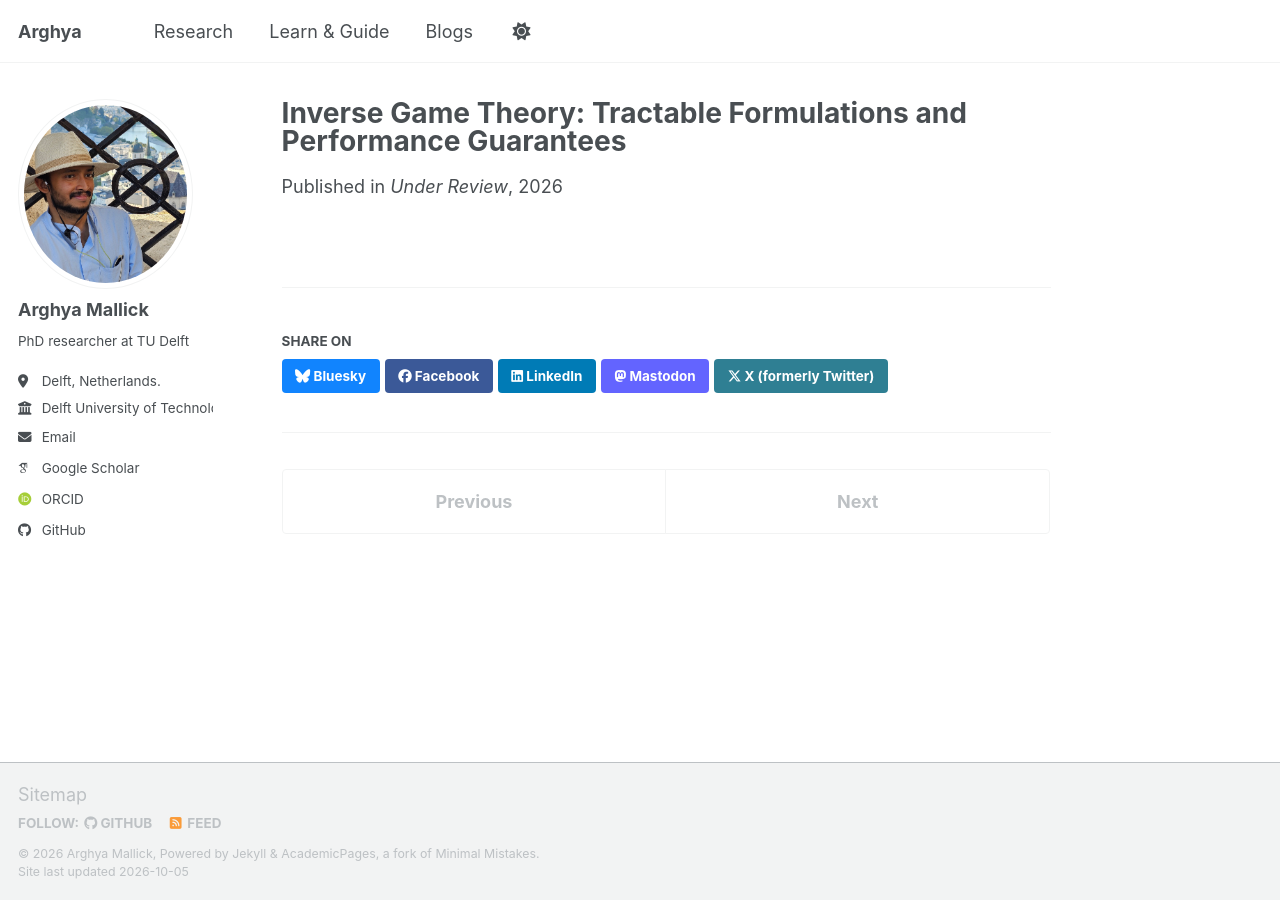
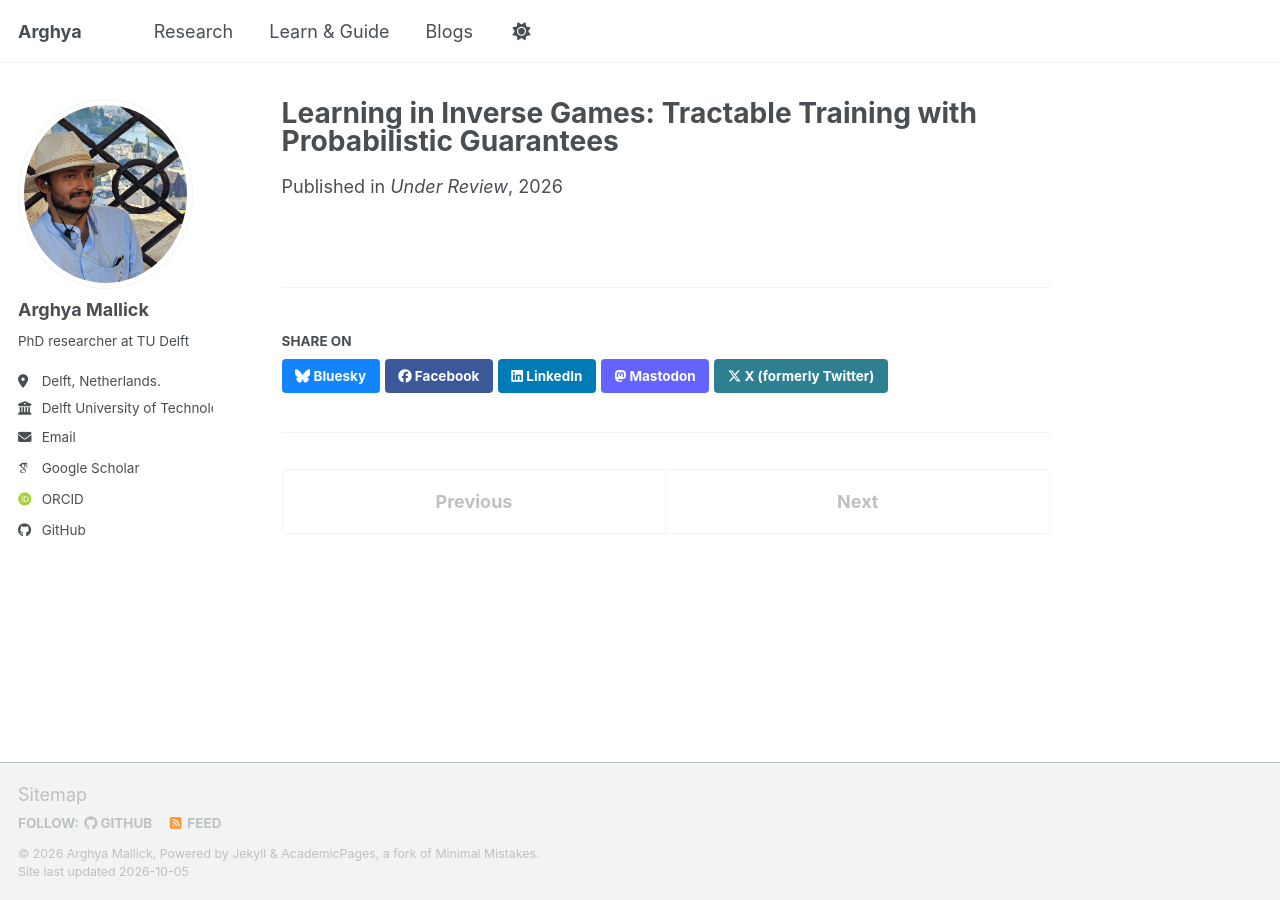
Before and after one commit to amallick-tudelft/amallick-tudelft.github.io, a Jekyll site: the page built from _publications/2026-Inverse_game.md, in a window 1280 px wide. Built offline with Jekyll 4.4.1, drawn with Linux system fonts in a browser that asks for light colours; some web fonts are replaced; a script bundle is joined from its source files by our own code; library files that are not in the unit come from our copies.

Commit message:
Update publication title and details for 2026 paper

```diff
--- a/_publications/2026-Inverse_game.md
+++ b/_publications/2026-Inverse_game.md
@@ -1,8 +1,9 @@
 ---
-title: "Inverse Game Theory: Tractable Formulations and Performance Guarantees"
+title: "Learning in Inverse Games: Tractable Training with Probabilistic Guarantees"
 collection: publications
 category: preprints
 permalink: /publication/2026-Inverse_game
-date: 2026-05-25
+date: 2026-10-01
 venue: 'Under Review'
+paperurl: 'https://arxiv.org/pdf/2610.03481'
 ---
```
